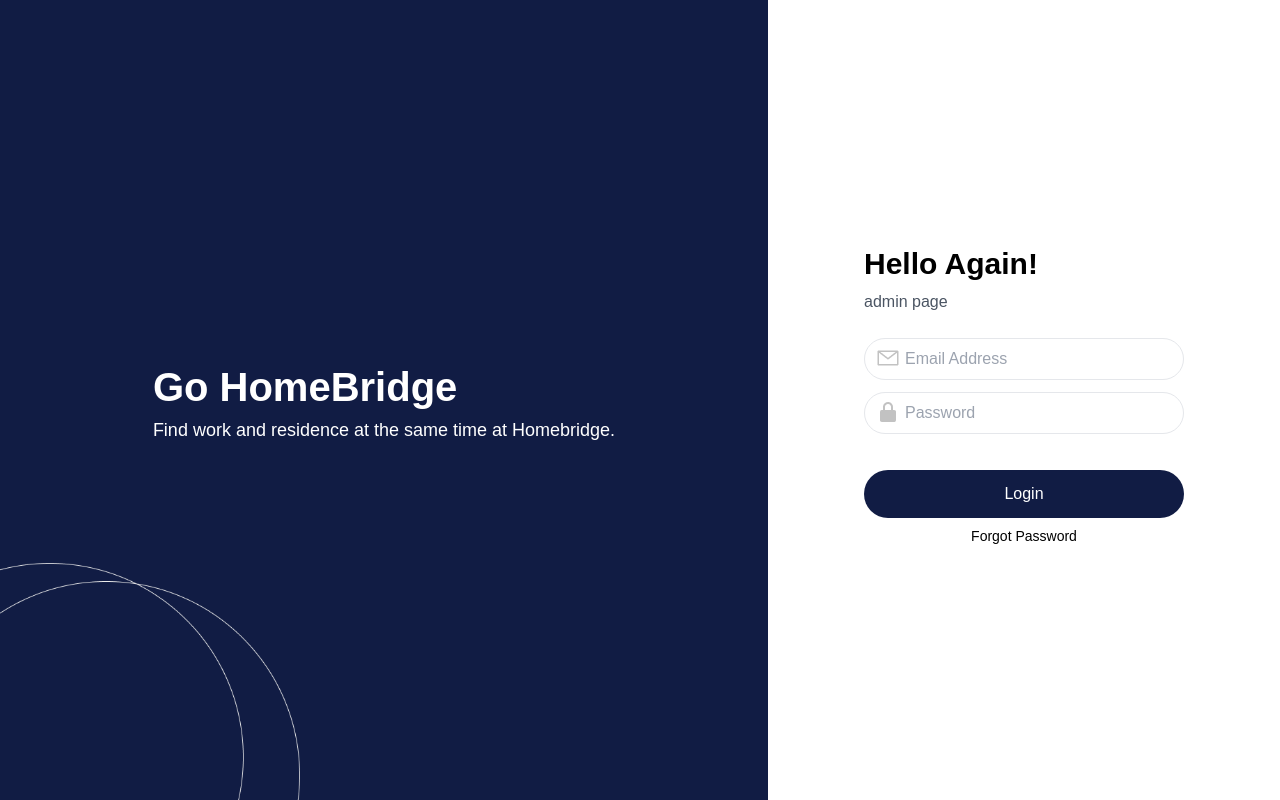
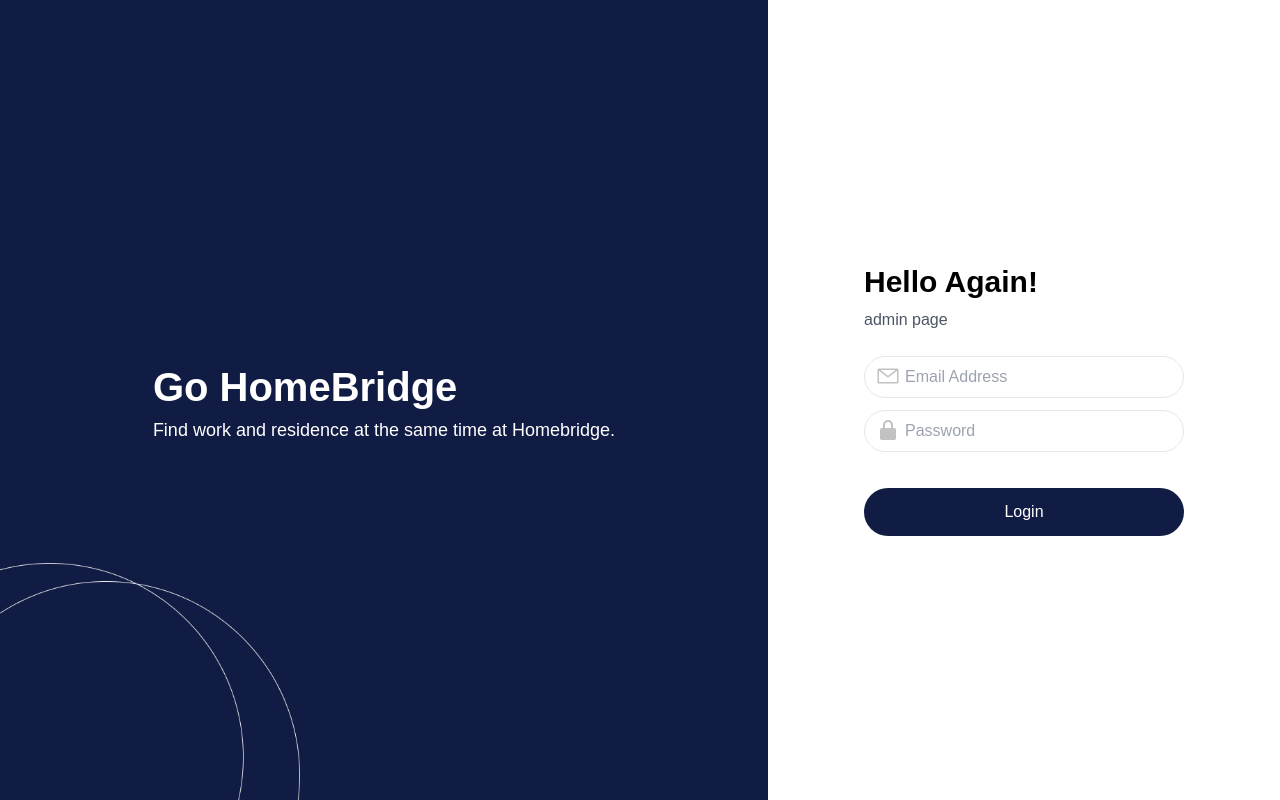
Before and after one commit to arshan-alee/HomeBridge-AdminPanel, a React (Create React App) app: page / in a window 1280 px wide. Built offline with nearby package versions, Linux system fonts and the light colour scheme.

Commit message:
Update LoginRightSide.jsx

```diff
--- a/src/components/Login/LoginRightSide.jsx
+++ b/src/components/Login/LoginRightSide.jsx
@@ -120,11 +120,11 @@
             {Error}
           </div>
         )}
-        <Link to="/forgot-password">
+{/*         <Link to="/forgot-password">
           <p className="text-center text-[14px] py-2 cursor-pointer">
             Forgot Password
           </p>
-        </Link>
+        </Link> */}
       </form>
     </div>
   );
```
